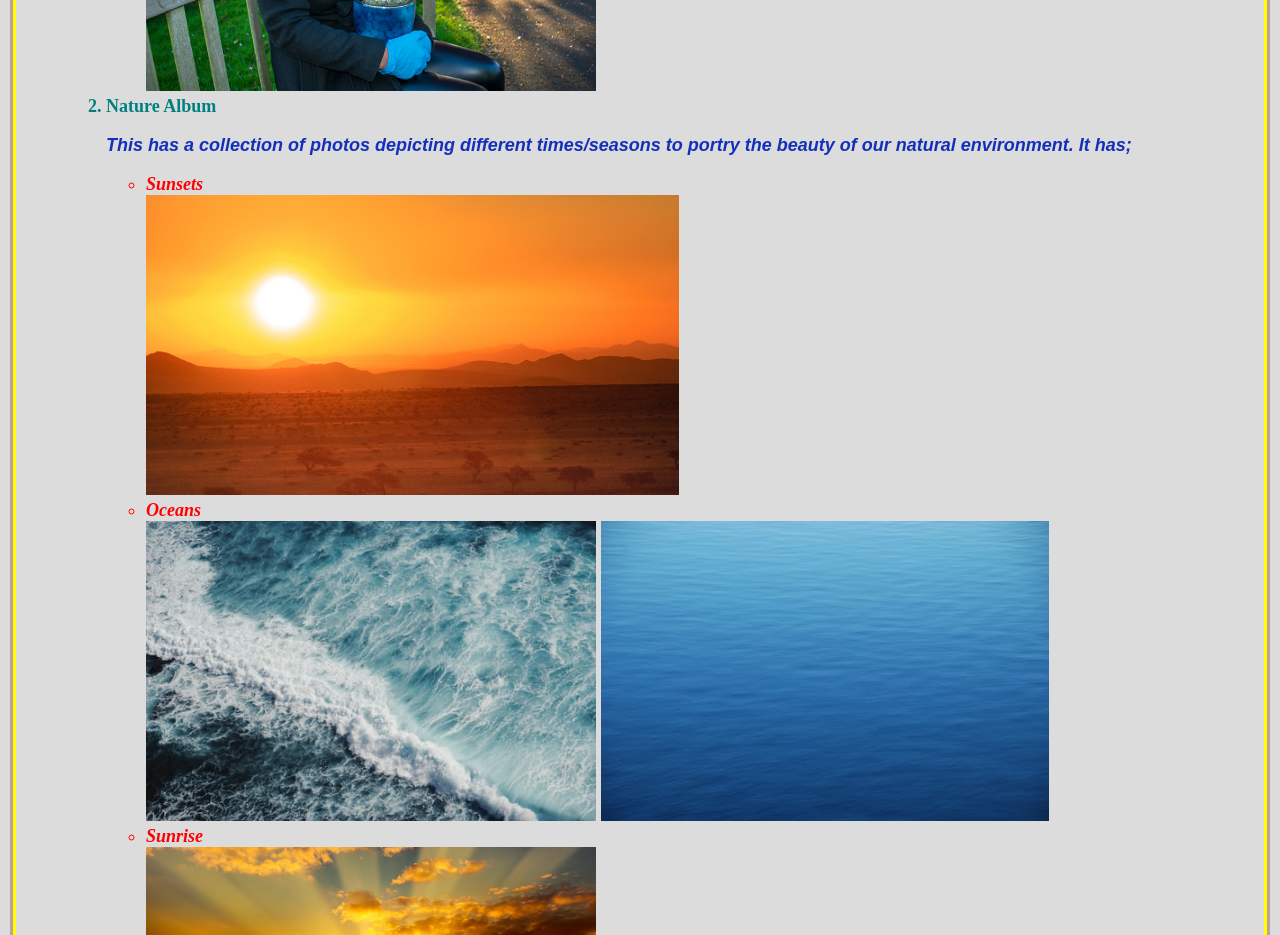
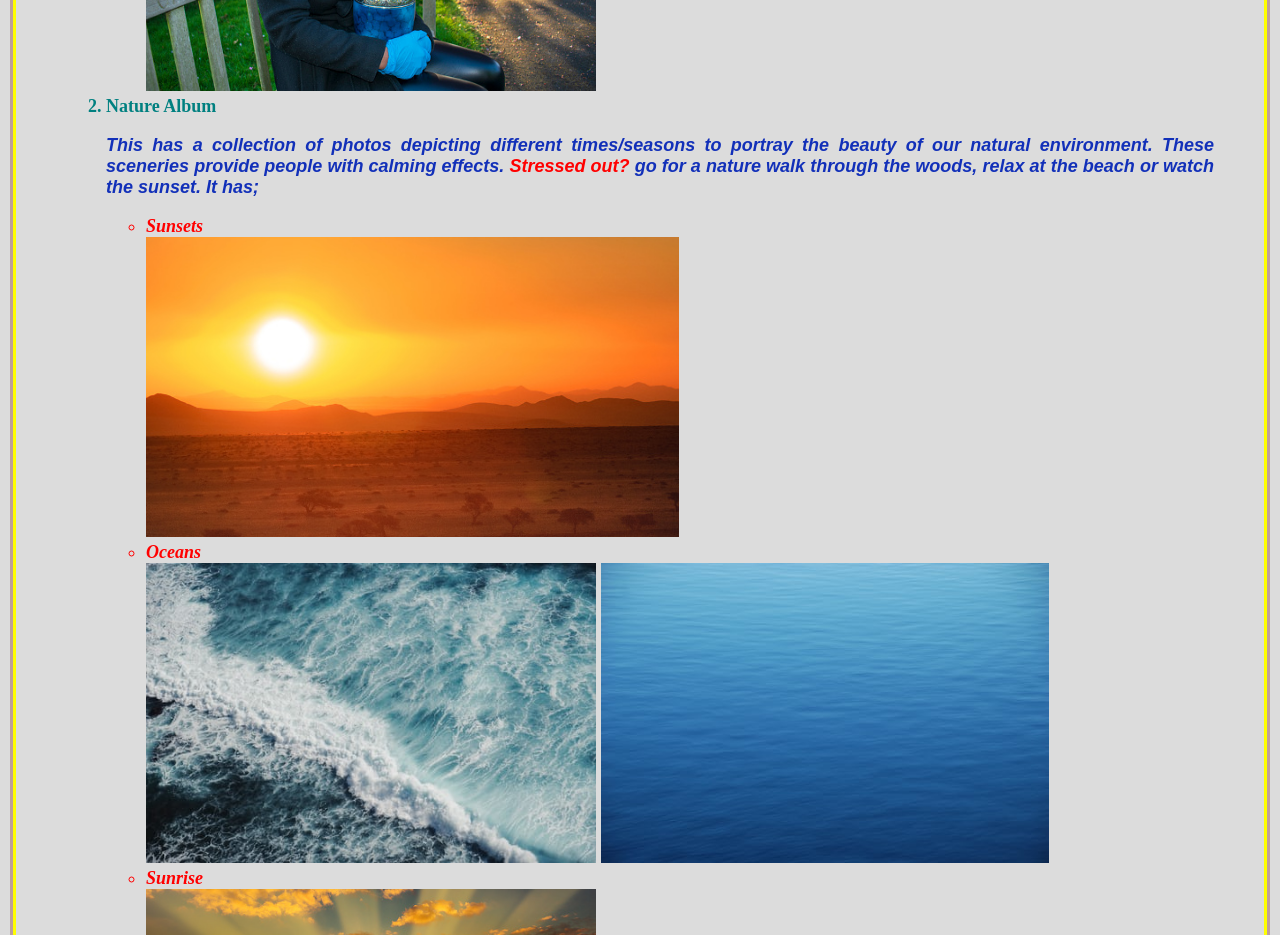
Before and after one commit to Esther-Anyona/epic-shoots, a plain HTML site: page photography_website.html in a window 1280 px wide. Shown: the part 2840-3775 px from the top of the page. Drawn offline with Linux system fonts and the light colour scheme.

Commit message:
Add edits to the nature album paragraph

```diff
--- a/photography_website.html
+++ b/photography_website.html
@@ -58,7 +58,9 @@
         </ul></em>
         <li>Nature Album</li>
 
-        <p>This has a collection of photos depicting different times/seasons to portry the beauty of our natural environment. It has;</p>
+        <p>This has a collection of photos depicting different times/seasons to portray the beauty of our natural environment.
+            These sceneries provide people with calming effects. <em>Stressed out?</em> go for a nature walk through the woods, relax at the beach or watch the sunset.
+            It has;</p>
 
         <ul><em>
             <li>Sunsets</li>
```
